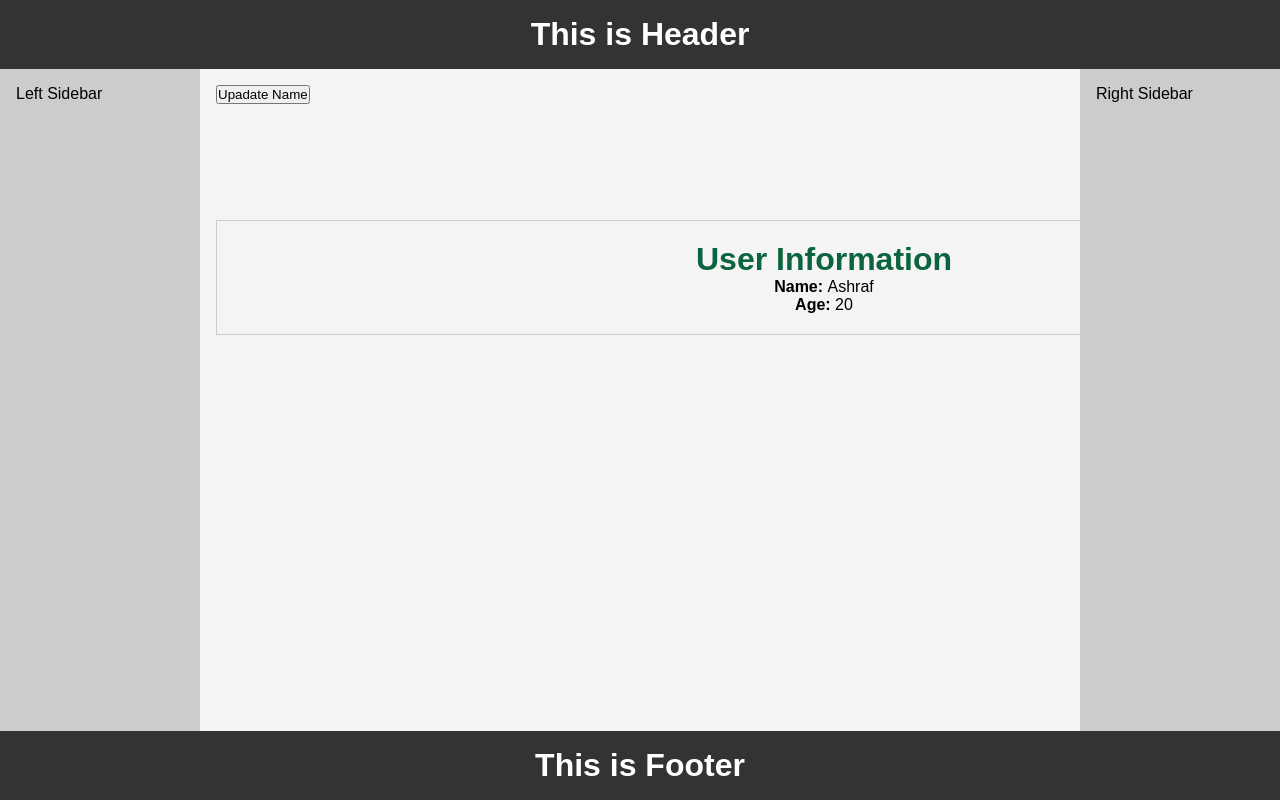
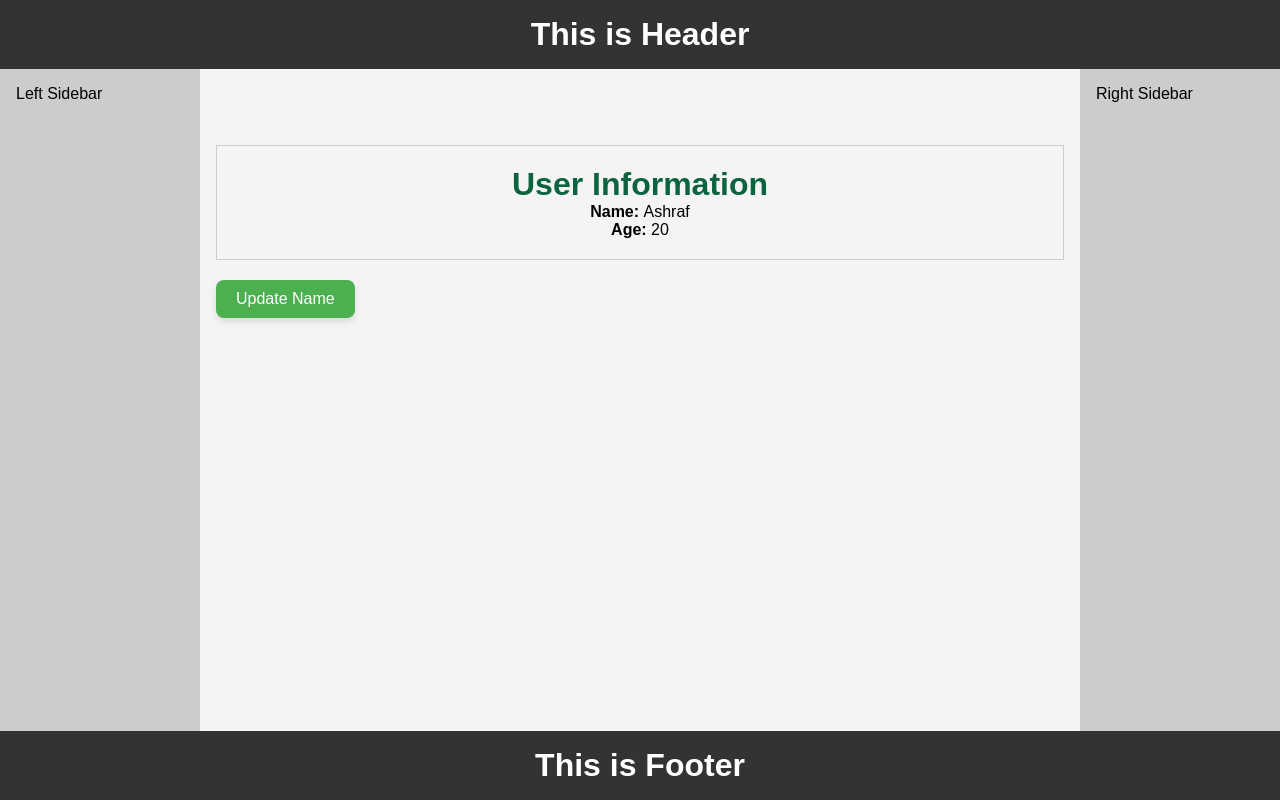
Before and after one commit to ashrafbd1496/complete-vue-js-course, a Vue app in the folder component-and-node/: page / in a window 1280 px wide. Built offline with nearby package versions, Linux system fonts and the light colour scheme.

Commit message:
sent event from child to parents using @click="@emi(click)"

```diff
--- a/component-and-node/src/App.vue
+++ b/component-and-node/src/App.vue
@@ -10,7 +10,7 @@
         <aside class="sidebar left">Left Sidebar</aside>
         <main class="main">
           <userProfile :name="data.name" age="20" />
-          <button @click="updateName">Upadate Name</button>
+         <Button label="Update Name" @click="updateName" />
         </main>
         <aside class="sidebar right">Right Sidebar</aside>
       </div>
@@ -28,6 +28,7 @@
 import Footer from "./components/header_footer/Footer.vue";
 import userProfile from "./components/User/Profile.vue";
 import { reactive } from "vue";
+import Button from "./components/Button.vue";
 
 const data = reactive({
   name: "Ashraf",
--- /dev/null
+++ b/component-and-node/src/components/Button.vue
@@ -0,0 +1,34 @@
+<template>
+    <div>
+      <button class="nice-button" @click="$emit('click')">{{ label }}</button>
+    </div>
+</template>
+<script setup>
+const props = defineProps(['label']);
+</script>
+<style>
+.nice-button {
+    background-color: #4CAF50; /* Green */
+    color: white;
+    padding: 10px 20px;
+    margin-top: 20px;
+    border: none;
+    border-radius: 8px;
+    cursor: pointer;
+    font-size: 16px;
+    font-weight: 500;
+    transition: background-color 0.3s ease, transform 0.2s ease;
+    box-shadow: 0 4px 6px rgba(0, 0, 0, 0.1);
+  }
+
+  .nice-button:hover {
+    background-color: #45a049;
+    transform: translateY(-2px);
+  }
+
+  .nice-button:active {
+    transform: translateY(0);
+    background-color: #3e8e41;
+  }
+
+</style>
--- a/component-and-node/src/components/User/Profile.vue
+++ b/component-and-node/src/components/User/Profile.vue
@@ -8,16 +8,7 @@
   </div>
 </template>
 <script setup>
-const props = defineProps({
-  name: {
-    type: String,
-    required: true
-  },
-  age: {
-    type: Number,
-    required: true
-  },
-})
+const props = defineProps(['name', 'age']);
 </script>
 <style scoped>
 li > span {
@@ -27,10 +18,7 @@ li > span {
   padding: 20px;
   margin-top: 60px; /* Adjusted for fixed header */
   text-align: center;
-  position: fixed;
-  top: 20%;
   border: 1px solid #ccc;
-  width: 95%;
 }
 h1 {
   color: #0b643f;
```
